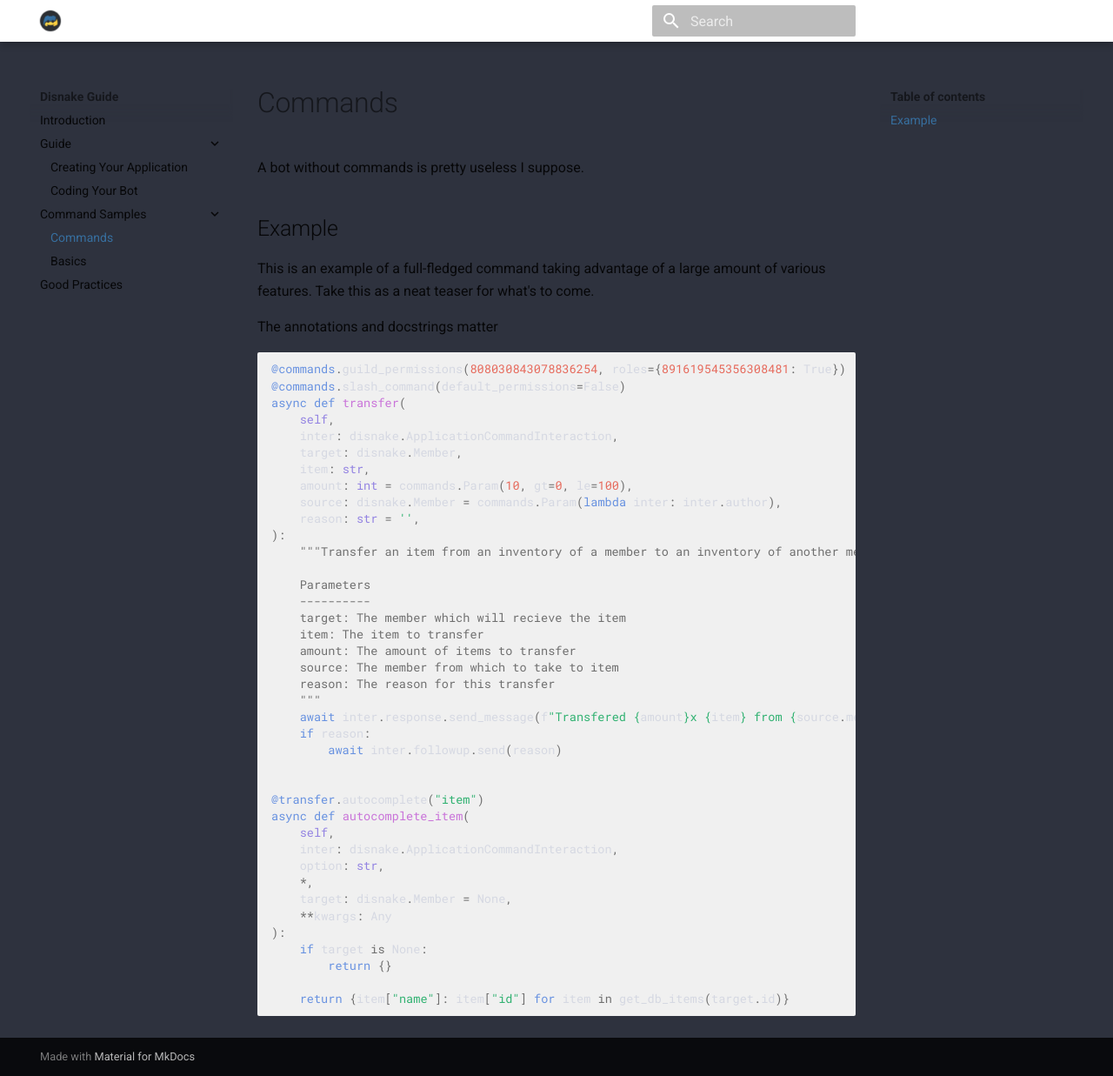
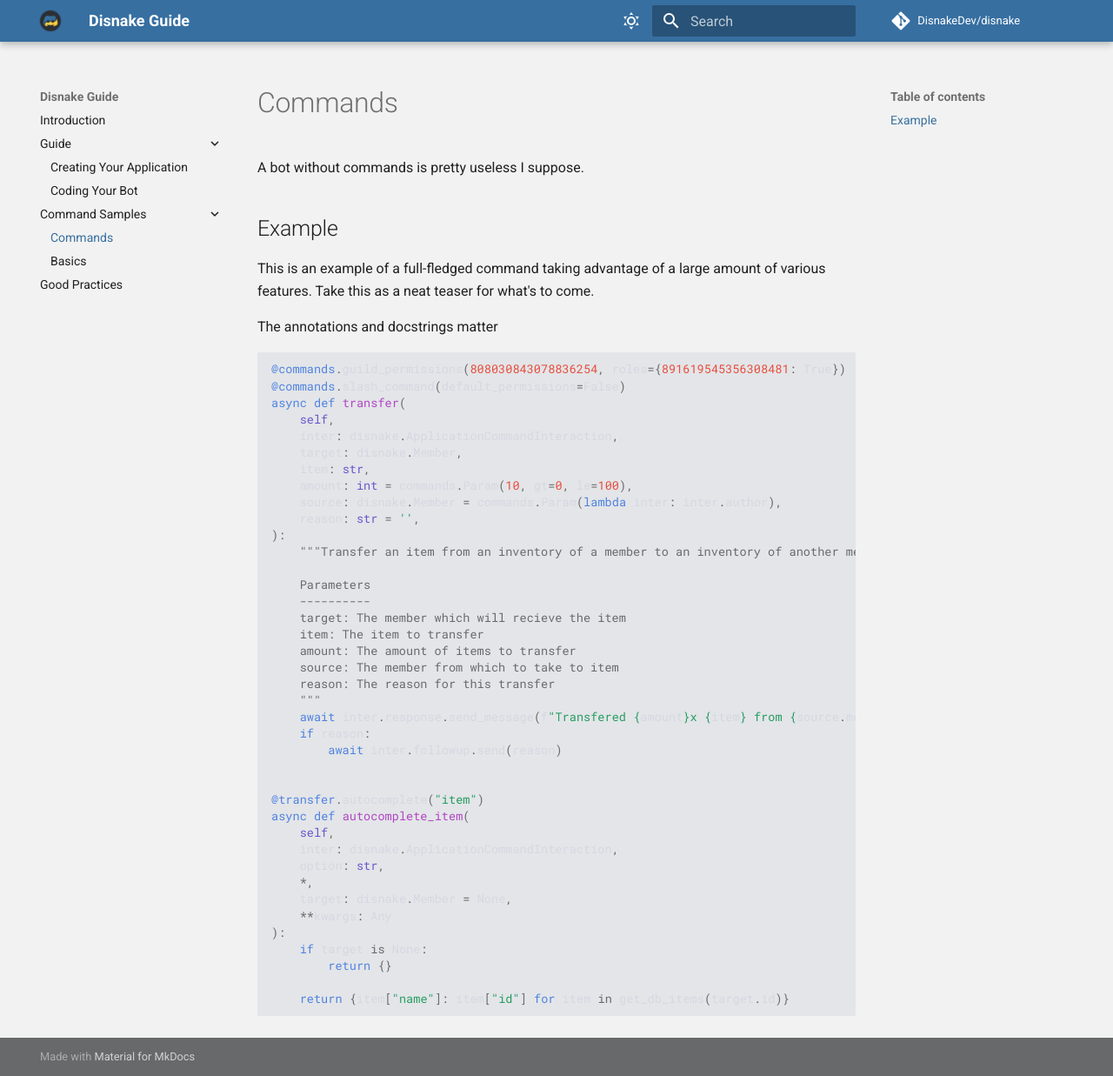
Before and after one commit to DisnakeDev/guide, an MkDocs documentation site: the page built from docs/commands/index.md, in a window 1280 px wide and 1237 px high. Shown: the whole window at 87% size. Built offline with MkDocs 1.6.1 and Material for MkDocs 9.7.7, drawn with Linux system fonts in a browser that asks for light colours; comment, search, counter and statistics services are not loaded.

Commit message:
Light Mode Implementation v1.0
Same color scheme as Dark Mode, since I had nothing special in mind.

```diff
--- a/docs/stylesheets/lightmode.css
+++ b/docs/stylesheets/lightmode.css
@@ -1,28 +1,31 @@
 [data-md-color-scheme = light] {
+
+    --md-header-fg-color:                                      #fff;
+    --md-header-bg-color:                  var(--md-primary-fg-color);
 
     --md-default-fg-color:                      rgba(0, 0, 0, 0.87);
     --md-default-fg-color--light:               rgba(0, 0, 0, 0.54);
     --md-default-fg-color--lighter:             rgba(0, 0, 0, 0.32);
     --md-default-fg-color--lightest:            rgba(0, 0, 0, 0.07);
-    --md-default-bg-color:              hsla(var(--md-hue),15%,21%,1);
-    --md-default-bg-color--light:    hsla(var(--md-hue),15%,21%,0.54);
-    --md-default-bg-color--lighter:  hsla(var(--md-hue),15%,21%,0.26);
-    --md-default-bg-color--lightest: hsla(var(--md-hue),15%,21%,0.07);
+    --md-default-bg-color:                   rgba(242, 242, 242, 1);
+    --md-default-bg-color--light:         rgba(242, 242, 242, 0.54);
+    --md-default-bg-color--lighter:       rgba(242, 242, 242, 0.26);
+    --md-default-bg-color--lightest:      rgba(242, 242, 242, 0.07);
 
-    --md-primary-fg-color:          #fff;
+    --md-primary-fg-color:                                  #376fa1;
     --md-primary-fg-color--dark:           var(--md-primary-fg-color);
     --md-primary-fg-color--darker:         var(--md-primary-fg-color);
     --md-primary-fg-color--darkest:        var(--md-primary-fg-color);
 
     --md-code-fg-color: hsla(var(--md-hue),18%,86%,1);
-    --md-code-bg-color:          rgb(240, 240, 240);
+    --md-code-bg-color:          rgb(227, 229, 232);
     --md-code-hl-color:       rgba(66,135,255,0.15);
-    --md-code-hl-number-color:   #e6695b;
-    --md-code-hl-special-color:  #f06090;
-    --md-code-hl-function-color: #c973d9;
-    --md-code-hl-constant-color: #9383e2;
-    --md-code-hl-keyword-color:  #6791e0;
-    --md-code-hl-string-color:   #2fb170;
+    --md-code-hl-number-color:              #e64e3e;
+    --md-code-hl-special-color:             #ec477e;
+    --md-code-hl-function-color:            #b245c5;
+    --md-code-hl-constant-color:            #6a56ce;
+    --md-code-hl-keyword-color:             #4f82e0;
+    --md-code-hl-string-color:              #269c61;
     --md-code-hl-name-color:                  var(--md-code-fg-color);
     --md-code-hl-operator-color:    var(--md-default-fg-color--light);
     --md-code-hl-punctuation-color: var(--md-default-fg-color--light);
@@ -45,10 +48,11 @@
     --md-accent-bg-color:                #66a8e2;
     --md-accent-bg-color--light:         #66a8e2;
 
-    --md-admonition-bg-color:       hsla(var(--md-hue),0%,100%,0.025);
+    --md-admonition-bg-color:                    rgb(242, 243, 245);
     --md-admonition-fg-color:                                  #000;
 
-    --md-footer-bg-color:           var(--md-default-fg-color--light);
+    --md-footer-fg-color:                  var(--md-default-fg-color);
+    --md-footer-bg-color:                        rgb(227, 229, 232);
     --md-footer-bg-color--dark:     var(--md-default-fg-color--light);
 
 }
```
